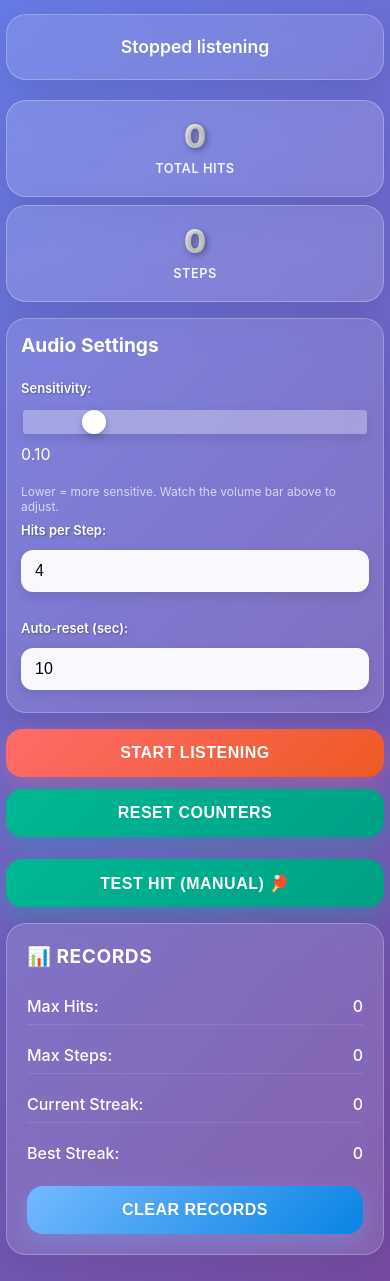
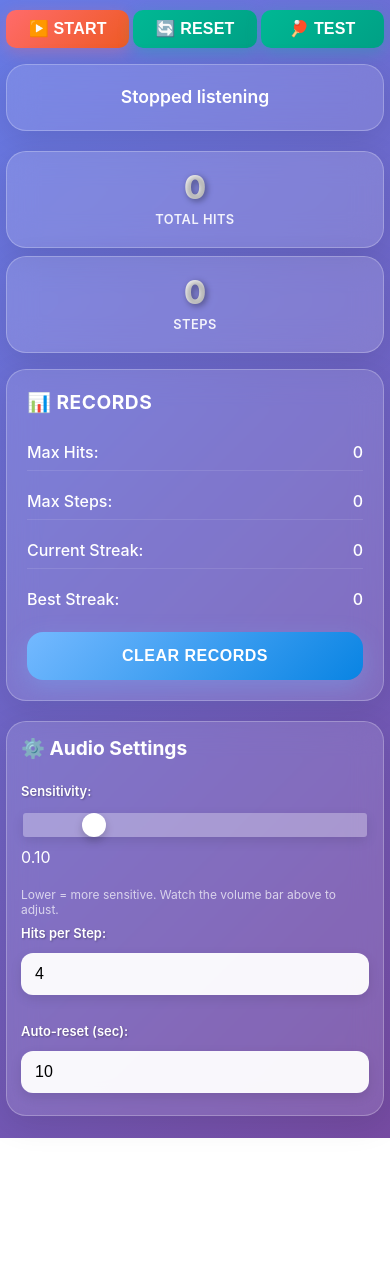
Before and after one commit to gladx/sound-counter, a React app: page / in a window 390 px wide. Shown: the part 98-1379 px from the top of the page. After the commit the page ends 1236 px from the top, so only its background shows below. Built offline with nearby package versions, Linux system fonts and the light colour scheme.

Commit message:
Refactor button layout and styles in SoundCounter.js; introduce main action buttons at the top and enhance button styles in index.css for better usability and aesthetics.

```diff
--- a/src/SoundCounter.js
+++ b/src/SoundCounter.js
@@ -405,6 +405,59 @@ const SoundCounter = () => {
         <p>Ping Pong Ball Hit Detector</p>
       </div>
 
+      {/* Main Action Buttons - Moved to Top */}
+      <div className="main-controls">
+        <button
+          className={`button-compact ${isListening ? 'button-secondary' : 'button-primary'}`}
+          onClick={isListening ? stopListening : startListening}
+        >
+          {isListening ? '⏹️ Stop' : '▶️ Start'}
+        </button>
+
+        <button
+          className="button-compact button-success"
+          onClick={handleReset}
+        >
+          🔄 Reset
+        </button>
+
+        <button
+          className="button-compact button-success"
+          onClick={() => {
+            // Manual hit for testing
+            setHits(prevHits => {
+              const newHits = prevHits + 1;
+              const newSteps = Math.floor(newHits / stepsPerHit);
+
+              setSteps(prevSteps => {
+                if (newSteps > prevSteps) {
+                  playStepSound();
+                  setRecords(prev => ({
+                    ...prev,
+                    currentStreak: prev.currentStreak + 1,
+                    bestStreak: Math.max(prev.bestStreak, prev.currentStreak + 1)
+                  }));
+                }
+                return newSteps;
+              });
+
+              setRecords(prev => ({
+                ...prev,
+                maxHits: Math.max(prev.maxHits, newHits),
+                maxSteps: Math.max(prev.maxSteps, newSteps)
+              }));
+
+              return newHits;
+            });
+            playHitSound();
+            setStatus('Manual hit added! 🏓');
+            setTimeout(() => setStatus(isListening ? 'Listening...' : 'Stopped listening'), 1500);
+          }}
+        >
+          🏓 Test
+        </button>
+      </div>
+
       <div className="status">
         <p className="status-text">
           {isListening && <span className="listening-indicator"></span>}
@@ -451,35 +504,6 @@ const SoundCounter = () => {
                 <span style={{color: 'rgba(255,255,255,0.7)', fontSize: '10px'}}>Loud</span>
               </div>
             </div>
-            <button
-              className="button button-secondary"
-              onClick={() => setDebugMode(!debugMode)}
-              style={{fontSize: '14px', padding: '8px 16px', marginTop: '5px'}}
-            >
-              {debugMode ? 'Hide Debug' : 'Show Debug'}
-            </button>
-            {debugMode && (
-              <div style={{marginTop: '10px', fontSize: '12px', color: 'rgba(255,255,255,0.8)'}}>
-                <div>Current Volume: {currentVolume.toFixed(3)}</div>
-                <div>Threshold: {threshold.toFixed(3)}</div>
-                <div>Detection: {currentVolume > threshold ? '🟢 TRIGGERED' : '🔴 Waiting'}</div>
-                <div>Audio Context State: {audioContextRef.current?.state || 'Not created'}</div>
-                <div>Analyzer Connected: {analyserRef.current ? '✅' : '❌'}</div>
-                <div>Data Array Size: {dataArrayRef.current?.length || 0}</div>
-                <button
-                  className="button button-secondary"
-                  onClick={() => {
-                    if (audioContextRef.current?.state === 'suspended') {
-                      audioContextRef.current.resume();
-                      setStatus('Audio context resumed');
-                    }
-                  }}
-                  style={{fontSize: '10px', padding: '4px 8px', marginTop: '5px'}}
-                >
-                  Resume Audio Context
-                </button>
-              </div>
-            )}
           </div>
         )}
       </div>
@@ -495,9 +519,51 @@ const SoundCounter = () => {
         </div>
       </div>
 
+      <div className="record-section">
+        <h3>📊 Records</h3>
+        <div className="record-item">
+          <span>Max Hits:</span>
+          <span>{records.maxHits}</span>
+        </div>
+        <div className="record-item">
+          <span>Max Steps:</span>
+          <span>{records.maxSteps}</span>
+        </div>
+        <div className="record-item">
+          <span>Current Streak:</span>
+          <span>{records.currentStreak}</span>
+        </div>
+        <div className="record-item">
+          <span>Best Streak:</span>
+          <span>{records.bestStreak}</span>
+        </div>
+        <button
+          className="button button-secondary"
+          onClick={clearRecords}
+          style={{marginTop: '15px', width: '100%'}}
+        >
+          Clear Records
+        </button>
+      </div>
+
+      {isListening && (
+        <div style={{marginTop: '15px', padding: '15px', background: 'rgba(255,255,255,0.1)', borderRadius: '10px'}}>
+          <p style={{color: 'white', margin: '0 0 10px 0', fontSize: '14px'}}>
+            📢 Testing Instructions:
+          </p>
+          <ul style={{color: 'rgba(255,255,255,0.8)', fontSize: '12px', margin: 0, paddingLeft: '20px'}}>
+            <li>Clap your hands loudly</li>
+            <li>Tap the table with your finger</li>
+            <li>Say "Hello" loudly</li>
+            <li>Watch the volume bar change</li>
+          </ul>
+        </div>
+      )}
+
+      {/* Audio Settings and Debug - Moved to Bottom */}
       <div className="controls">
         <div className="control-group">
-          <h3>Audio Settings</h3>
+          <h3>⚙️ Audio Settings</h3>
           <div className="input-group">
             <label>Sensitivity:</label>
             <input
@@ -533,104 +599,41 @@ const SoundCounter = () => {
               onChange={(e) => setAutoResetTime(parseInt(e.target.value))}
             />
           </div>
+
+          {isListening && (
+            <div style={{marginTop: '15px'}}>
+              <button
+                className="button button-secondary"
+                onClick={() => setDebugMode(!debugMode)}
+                style={{fontSize: '12px', padding: '8px 16px', width: '100%'}}
+              >
+                {debugMode ? '🔼 Hide Debug' : '🔽 Show Debug'}
+              </button>
+              {debugMode && (
+                <div style={{marginTop: '10px', fontSize: '11px', color: 'rgba(255,255,255,0.8)', background: 'rgba(0,0,0,0.2)', padding: '10px', borderRadius: '8px'}}>
+                  <div>Current Volume: {currentVolume.toFixed(3)}</div>
+                  <div>Threshold: {threshold.toFixed(3)}</div>
+                  <div>Detection: {currentVolume > threshold ? '🟢 TRIGGERED' : '🔴 Waiting'}</div>
+                  <div>Audio Context State: {audioContextRef.current?.state || 'Not created'}</div>
+                  <div>Analyzer Connected: {analyserRef.current ? '✅' : '❌'}</div>
+                  <div>Data Array Size: {dataArrayRef.current?.length || 0}</div>
+                  <button
+                    className="button button-secondary"
+                    onClick={() => {
+                      if (audioContextRef.current?.state === 'suspended') {
+                        audioContextRef.current.resume();
+                        setStatus('Audio context resumed');
+                      }
+                    }}
+                    style={{fontSize: '10px', padding: '4px 8px', marginTop: '5px', width: '100%'}}
+                  >
+                    Resume Audio Context
+                  </button>
+                </div>
+              )}
+            </div>
+          )}
         </div>
-      </div>
-
-      <div className="controls">
-        <button
-          className={`button ${isListening ? 'button-secondary' : 'button-primary'}`}
-          onClick={isListening ? stopListening : startListening}
-        >
-          {isListening ? 'Stop Listening' : 'Start Listening'}
-        </button>
-
-        {isListening && (
-          <div style={{marginTop: '15px', padding: '15px', background: 'rgba(255,255,255,0.1)', borderRadius: '10px'}}>
-            <p style={{color: 'white', margin: '0 0 10px 0', fontSize: '14px'}}>
-              📢 Testing Instructions:
-            </p>
-            <ul style={{color: 'rgba(255,255,255,0.8)', fontSize: '12px', margin: 0, paddingLeft: '20px'}}>
-              <li>Clap your hands loudly</li>
-              <li>Tap the table with your finger</li>
-              <li>Say "Hello" loudly</li>
-              <li>Watch the volume bar change</li>
-            </ul>
-            <p style={{color: 'white', margin: '10px 0 0 0', fontSize: '12px'}}>
-              If volume stays at 0.000, try clicking "Resume Audio Context" in debug mode.
-            </p>
-          </div>
-        )}
-
-        <button
-          className="button button-success"
-          onClick={handleReset}
-        >
-          Reset Counters
-        </button>
-
-        <button
-          className="button button-success"
-          onClick={() => {
-            // Manual hit for testing
-            setHits(prevHits => {
-              const newHits = prevHits + 1;
-              const newSteps = Math.floor(newHits / stepsPerHit);
-
-              setSteps(prevSteps => {
-                if (newSteps > prevSteps) {
-                  playStepSound();
-                  setRecords(prev => ({
-                    ...prev,
-                    currentStreak: prev.currentStreak + 1,
-                    bestStreak: Math.max(prev.bestStreak, prev.currentStreak + 1)
-                  }));
-                }
-                return newSteps;
-              });
-
-              setRecords(prev => ({
-                ...prev,
-                maxHits: Math.max(prev.maxHits, newHits),
-                maxSteps: Math.max(prev.maxSteps, newSteps)
-              }));
-
-              return newHits;
-            });
-            playHitSound();
-            setStatus('Manual hit added! 🏓');
-            setTimeout(() => setStatus(isListening ? 'Listening...' : 'Stopped listening'), 1500);
-          }}
-          style={{marginTop: '10px'}}
-        >
-          Test Hit (Manual) 🏓
-        </button>
-      </div>
-
-      <div className="record-section">
-        <h3>📊 Records</h3>
-        <div className="record-item">
-          <span>Max Hits:</span>
-          <span>{records.maxHits}</span>
-        </div>
-        <div className="record-item">
-          <span>Max Steps:</span>
-          <span>{records.maxSteps}</span>
-        </div>
-        <div className="record-item">
-          <span>Current Streak:</span>
-          <span>{records.currentStreak}</span>
-        </div>
-        <div className="record-item">
-          <span>Best Streak:</span>
-          <span>{records.bestStreak}</span>
-        </div>
-        <button
-          className="button button-secondary"
-          onClick={clearRecords}
-          style={{marginTop: '15px', width: '100%'}}
-        >
-          Clear Records
-        </button>
       </div>
     </div>
   );
--- a/src/index.css
+++ b/src/index.css
@@ -36,7 +36,7 @@ body {
 
 .header h1 {
   margin: 0;
-  font-size: 2.2rem;
+  font-size: 1.8rem;
   font-weight: 700;
   text-shadow: 2px 2px 4px rgba(0,0,0,0.3);
   line-height: 1.2;
@@ -47,6 +47,58 @@ body {
   opacity: 0.9;
   font-size: 1rem;
   font-weight: 500;
+}
+
+.main-controls {
+  display: flex;
+  gap: 8px;
+  margin-bottom: 20px;
+  width: 100%;
+}
+
+.button-compact {
+  flex: 1;
+  padding: 12px 8px;
+  font-size: 14px;
+  font-weight: 700;
+  border: none;
+  border-radius: 12px;
+  cursor: pointer;
+  transition: all 0.3s ease;
+  box-shadow: 0 4px 15px rgba(0,0,0,0.15);
+  min-height: 44px;
+  touch-action: manipulation;
+  position: relative;
+  overflow: hidden;
+  text-transform: uppercase;
+  letter-spacing: 0.3px;
+  display: flex;
+  align-items: center;
+  justify-content: center;
+  gap: 4px;
+}
+
+.button-compact:active {
+  transform: translateY(1px) scale(0.98);
+  box-shadow: 0 2px 8px rgba(0,0,0,0.2);
+}
+
+.button-compact.button-primary {
+  background: linear-gradient(135deg, #ff6b6b, #ee5a24);
+  color: white;
+  box-shadow: 0 4px 15px rgba(255, 107, 107, 0.3);
+}
+
+.button-compact.button-secondary {
+  background: linear-gradient(135deg, #74b9ff, #0984e3);
+  color: white;
+  box-shadow: 0 4px 15px rgba(116, 185, 255, 0.3);
+}
+
+.button-compact.button-success {
+  background: linear-gradient(135deg, #00b894, #00a085);
+  color: white;
+  box-shadow: 0 4px 15px rgba(0, 184, 148, 0.3);
 }
 
 .controls {
@@ -350,11 +402,23 @@ body {
   }
 
   .header h1 {
-    font-size: 1.8rem;
+    font-size: 1.6rem;
   }
 
   .header p {
     font-size: 0.9rem;
+  }
+
+  .main-controls {
+    gap: 6px;
+    margin-bottom: 16px;
+  }
+
+  .button-compact {
+    padding: 10px 6px;
+    font-size: 12px;
+    min-height: 40px;
+    border-radius: 10px;
   }
 
   .stats {
@@ -421,7 +485,18 @@ body {
   }
 
   .header h1 {
-    font-size: 1.6rem;
+    font-size: 1.4rem;
+  }
+
+  .main-controls {
+    gap: 4px;
+  }
+
+  .button-compact {
+    padding: 8px 4px;
+    font-size: 11px;
+    min-height: 38px;
+    letter-spacing: 0.2px;
   }
 
   .stats {
@@ -450,6 +525,10 @@ body {
     min-height: 56px;
   }
 
+  .button-compact {
+    min-height: 48px;
+  }
+
   .input-group input {
     min-height: 44px;
   }
```
